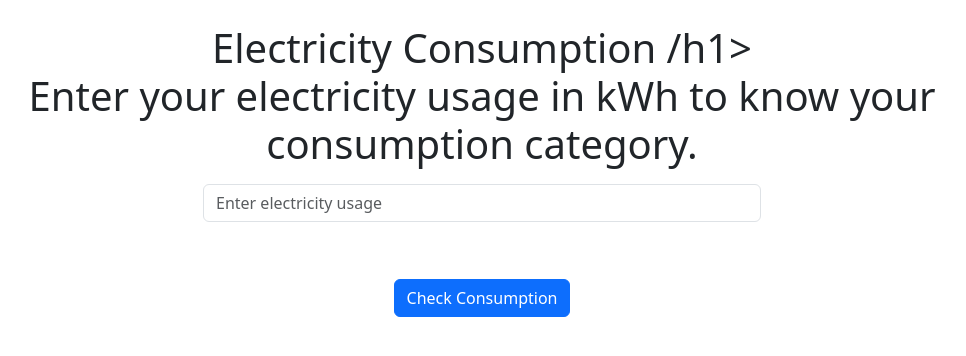
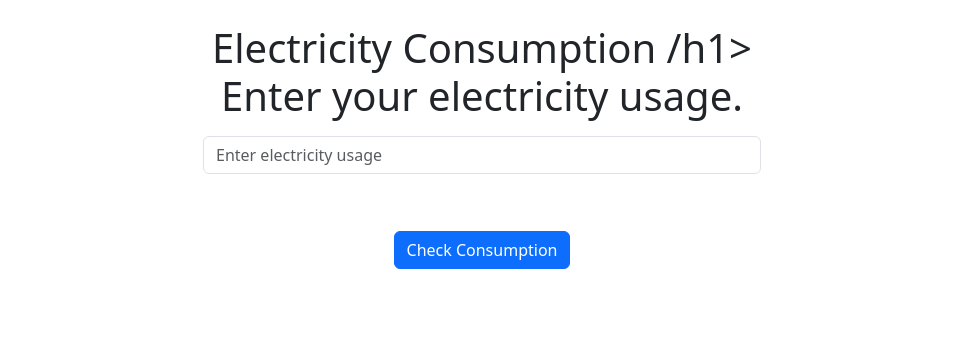
Before and after one commit to RosyDaet/Fv_ICT_9R_Q4_Drill1_Eliana_Daet-, a plain HTML site: page Index.html in a window 1280 px wide. Shown: the whole page, without its empty margins (158-1124 px from the left). Drawn offline with nearby package versions, Linux system fonts and the light colour scheme.

Commit message:
Update Index.html

```diff
--- a/Index.html
+++ b/Index.html
@@ -16,7 +16,7 @@
 
 <h1 class="mt-4">Electricity Consumption /h1>
 
-<p>Enter your electricity usage in kWh to know your consumption category.</p>
+<p>Enter your electricity usage.</p>
 
 <input type="number" id="consumption" class="form-control w-50 mx-auto" placeholder="Enter electricity usage">
 
```
